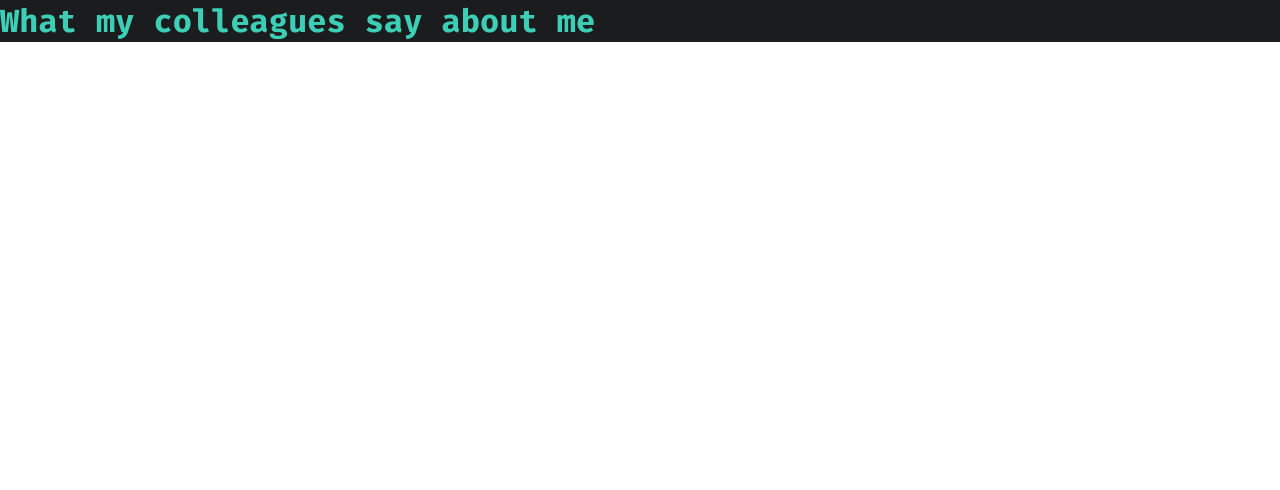
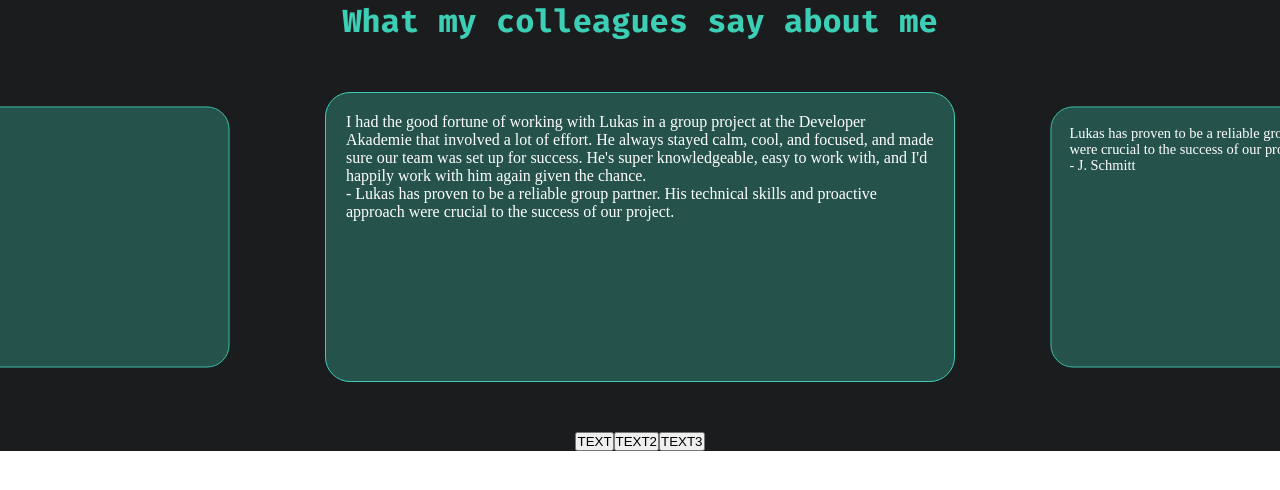
Before and after one commit to MarioMarkwart/DA-Portfolio, an Angular app in the folder da-portfolio/: page / in a window 1280 px wide. Shown: the top 490 px of the page. Built offline with nearby package versions, Linux system fonts and the light colour scheme.

Commit message:
single-feedback

```diff
--- /dev/null
+++ b/da-portfolio/src/app/testimonials/single-feedback/single-feedback.component.html
@@ -0,0 +1,6 @@
+<section class="feedback-card">
+        <div class="feedback-card__content">
+            <p class="feedback-card__text">{{ testimonial.text }}</p>
+            <p class="feedback-card__author">- {{ testimonial.author }}</p>
+        </div>
+</section>
--- /dev/null
+++ b/da-portfolio/src/app/testimonials/single-feedback/single-feedback.component.scss
@@ -0,0 +1,12 @@
+@use '../../../styles.scss' as styles;
+
+.feedback-card{
+    color: white;
+    background:styles.$mainHoverColor;
+    border: 1px solid styles.$mainHighlightColor;
+    width: 630px;
+    height: 290px;
+    border-radius: 25px;
+    padding: 20px;
+    transition: transform 0.3s ease;
+}
--- /dev/null
+++ b/da-portfolio/src/app/testimonials/single-feedback/single-feedback.component.ts
@@ -0,0 +1,16 @@
+import { Component, Input } from '@angular/core';
+
+@Component({
+  standalone: true,
+  selector: 'app-single-feedback',
+  imports: [],
+  templateUrl: './single-feedback.component.html',
+  styleUrl: './single-feedback.component.scss'
+})
+export class SingleFeedbackComponent {
+  @Input() testimonial: { author: string; relation: string; text: string } = {
+    author: '',
+    relation: '',
+    text: ''
+  };
+}
--- a/da-portfolio/src/app/testimonials/testimonials.component.html
+++ b/da-portfolio/src/app/testimonials/testimonials.component.html
@@ -1,9 +1,12 @@
 <section>
-    <div class="container">
-        <h1>What my colleagues say about me</h1>
-        <!-- <div class="testimonial" *ngFor="let testimonial of testimonials">
-        <p>{{ testimonial.text }}</p>
-        <p><strong>- {{ testimonial.author }}</strong></p> -->
-        <!-- </div> -->
+	<h1>What my colleagues say about me</h1>
+	<div class="single-feedback-container">
+		@for (testimonial of testimonials; track $index){
+		<app-single-feedback [class.not-in-focus]="$index % 2 === 0" [testimonial]="testimonial"></app-single-feedback>
+		}
+	</div>
+    <div class="button-container">
+        <button>TEXT</button><button>TEXT2</button><button>TEXT3</button>
+
     </div>
 </section>
--- a/da-portfolio/src/app/testimonials/testimonials.component.scss
+++ b/da-portfolio/src/app/testimonials/testimonials.component.scss
@@ -1,7 +1,25 @@
 @use "../../styles.scss" as styles;
 
 section{
+    overflow: hidden;
+    display: flex;
+    flex-direction: column;
     background-color: styles.$mainBackgroundColor;
+    gap: 50px;
+    align-items: center;
+
+    .single-feedback-container{
+        display: flex;
+        justify-content: center;
+        align-items: center;
+        gap: 64px;
+    }
+}
+
+.not-in-focus{
+    transform: scale(.9);
+    transition: transform 0.3s ease;
+    background-color: linear-gradient(90deg, rgba(61,207,182,1) 0%, rgba(61,207,182,0) 100%) !important;
 }
 
 h1{
--- a/da-portfolio/src/app/testimonials/testimonials.component.ts
+++ b/da-portfolio/src/app/testimonials/testimonials.component.ts
@@ -1,30 +1,31 @@
 import { Component } from '@angular/core';
+import { SingleFeedbackComponent } from "./single-feedback/single-feedback.component";
 
 @Component({
 	standalone: true,
 	selector: 'app-testimonials',
-	imports: [],
+	imports: [SingleFeedbackComponent],
 	templateUrl: './testimonials.component.html',
 	styleUrl: './testimonials.component.scss',
 })
 export class TestimonialsComponent {
 
 	constructor() { }
-	testemonials = [
+	testimonials = [
 		{
-			name: 'John Doe',
+			author: 'John Doe',
 			relation: 'Former Colleague',
-			feedback: 'This is a great service! Highly recommend.',
+			text: 'This is a great service! Highly recommend.',
 		},
 		{
-			name: "Lukas has proven to be a reliable group partner. His technical skills and proactive approach were crucial to the success of our project.",
+			author: "Lukas has proven to be a reliable group partner. His technical skills and proactive approach were crucial to the success of our project.",
 			relation: "Team Partner",
-			feedback: "I had the good fortune of working with Lukas in a group project at the Developer Akademie that involved a lot of effort. He always stayed calm, cool, and focused, and made sure our team was set up for success. He's super knowledgeable, easy to work with, and I'd happily work with him again given the chance.",
+			text: "I had the good fortune of working with Lukas in a group project at the Developer Akademie that involved a lot of effort. He always stayed calm, cool, and focused, and made sure our team was set up for success. He's super knowledgeable, easy to work with, and I'd happily work with him again given the chance.",
 		},
 		{
-			name: "J. Schmitt",
+			author: "J. Schmitt",
 			relation: "Frontend Developer",
-			feedback: "Lukas has proven to be a reliable group partner. His technical skills and proactive approach were crucial to the success of our project.",
+			text: "Lukas has proven to be a reliable group partner. His technical skills and proactive approach were crucial to the success of our project.",
 		}
 	]
 
```
Also changed, not shown: 1 other file (tests, documents, lock files or other folders).
